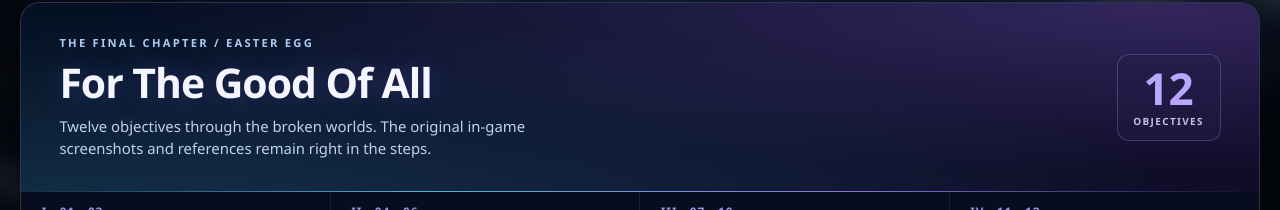
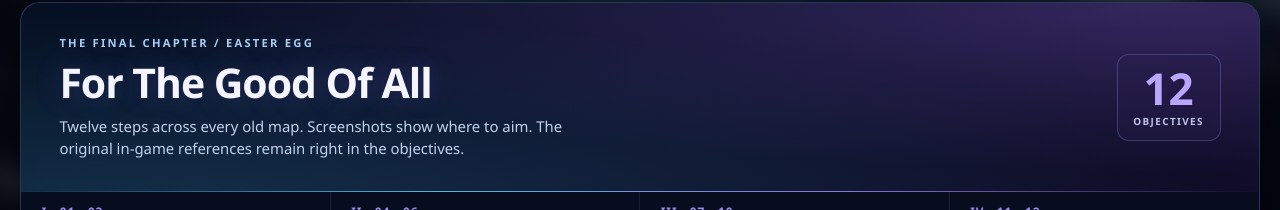
Before and after one commit to PHTMGatt/Zombies-Hub-2.0, a React (Vite) app: page /maps/revelations in a window 1280 px wide. Shown: the part 294-504 px from the top of the page. Built offline with nearby package versions, Linux system fonts and the light colour scheme.

Commit message:
fix(revelations): preserve guide orientation copy

```diff
--- a/maps/revelations/src/pages/MainGuide.jsx
+++ b/maps/revelations/src/pages/MainGuide.jsx
@@ -11,7 +11,10 @@ const MainGuide = () => (
         <div className="rev-run-header__identity">
           <span className="rev-run-header__kicker">THE FINAL CHAPTER / EASTER EGG</span>
           <h2>For The Good Of All</h2>
-          <p>Twelve objectives through the broken worlds. The original in-game screenshots and references remain right in the steps.</p>
+          <p>
+            <span>Twelve steps across every old map. Screenshots show where to aim.</span>{' '}
+            <span>The original in-game references remain right in the objectives.</span>
+          </p>
         </div>
         <div className="rev-run-header__count" aria-label="12 guide steps">
           <strong>12</strong>
```
